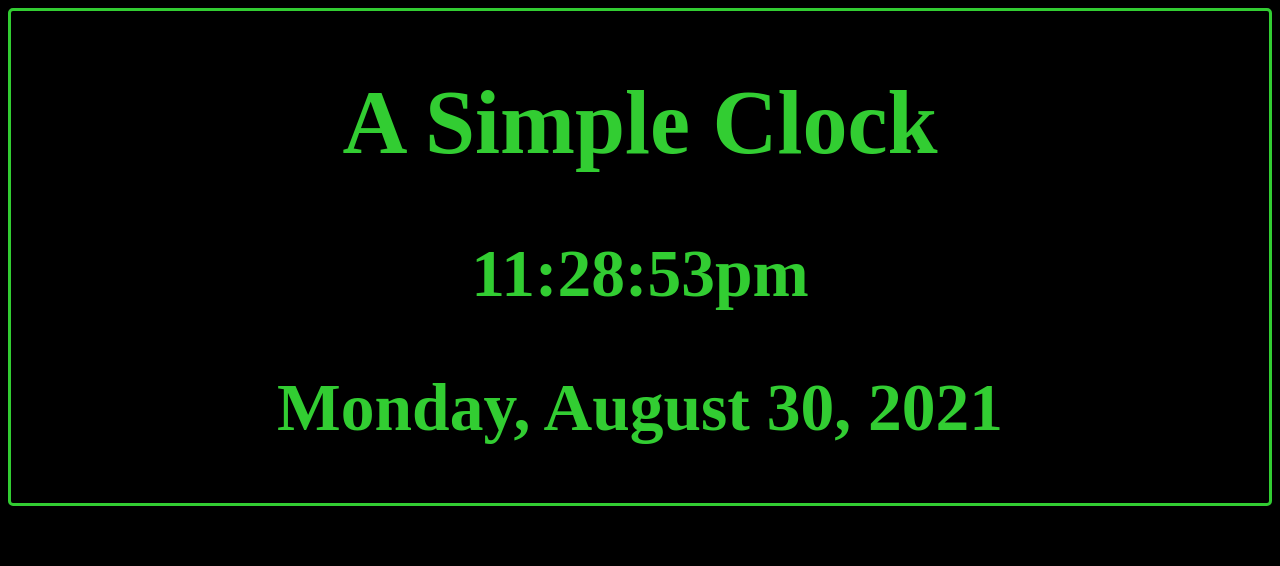
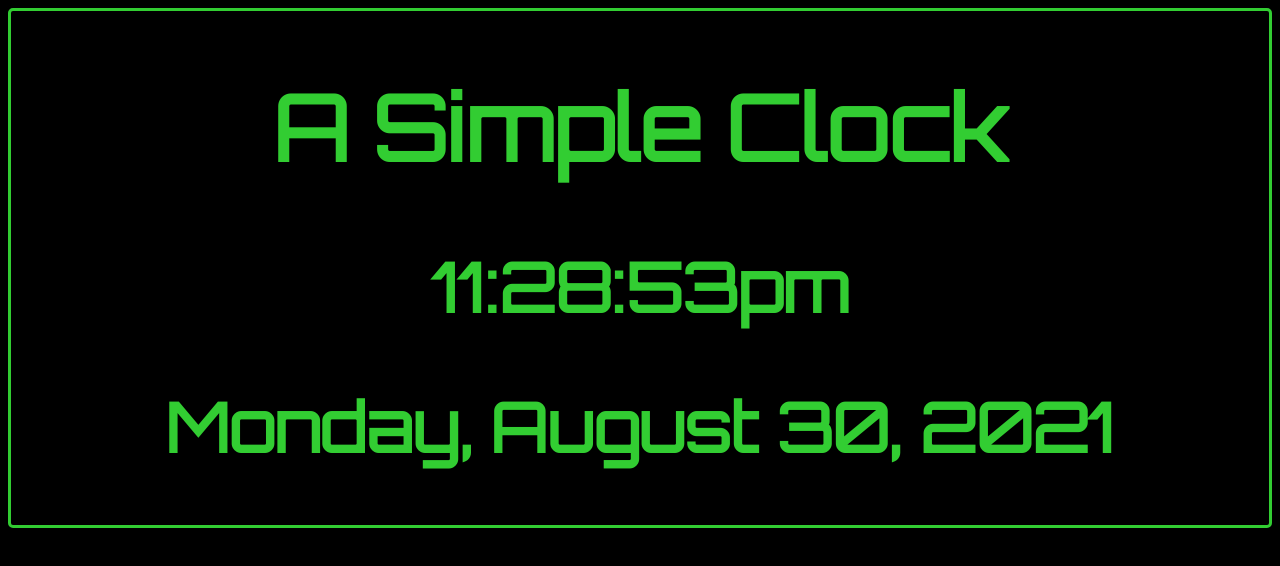
Before and after one commit to sam-shock924/Clock-v2, a plain HTML site: page index.html in a window 1280 px wide. Drawn offline with Linux system fonts and the light colour scheme; a web font is replaced by a local one.

Commit message:
import font

```diff
--- a/index.html
+++ b/index.html
@@ -4,6 +4,9 @@
     <meta charset="UTF-8">
     <meta http-equiv="X-UA-Compatible" content="IE=edge">
     <meta name="viewport" content="width=device-width, initial-scale=1.0">
+     <style>
+        @import url('https://fonts.googleapis.com/css2?family=Orbitron&display=swap');
+        </style>
     <link rel="stylesheet" href="styles.css">
     <title>Simple Clock</title>
 </head>
```
